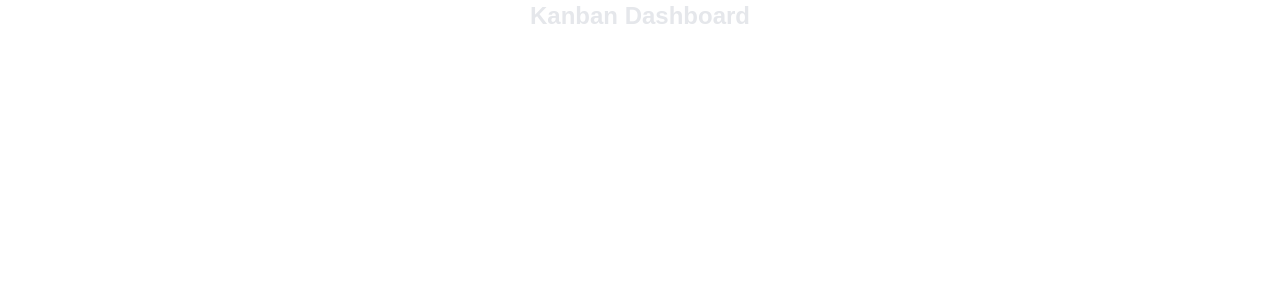
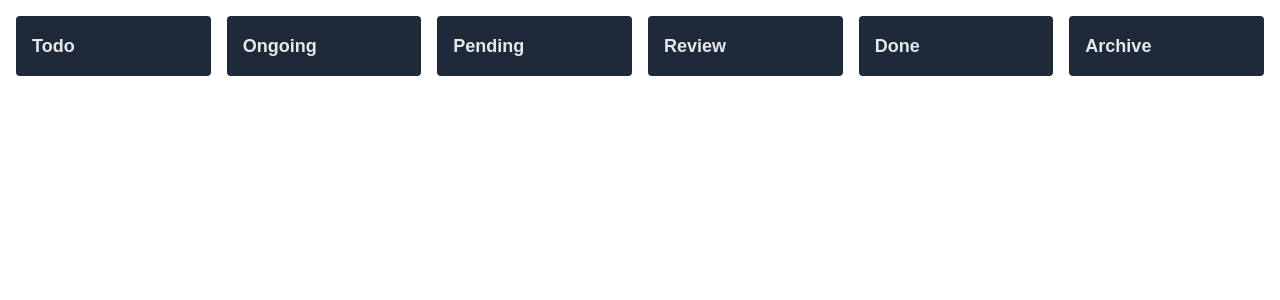
Before and after one commit to andy012732/second-brain-ui, a Next.js app: page /kanban in a window 1280 px wide. Shown: the top 300 px of the page. Built offline with nearby package versions, Linux system fonts and the light colour scheme.

Commit message:
建立 Kanban 頁面看板欄位 UI

```diff
--- a/app/kanban/page.tsx
+++ b/app/kanban/page.tsx
@@ -4,8 +4,25 @@ import React from 'react';
 
 export default function Kanban() {
   return (
-    <div className="flex items-center justify-center h-full">
-      <h1 className="text-2xl font-bold text-gray-200">Kanban Dashboard</h1>
+    <div className="flex h-full p-4 space-x-4">
+      <div className="w-1/6 bg-gray-800 rounded p-4">
+        <h2 className="font-bold text-lg text-gray-200">Todo</h2>
+      </div>
+      <div className="w-1/6 bg-gray-800 rounded p-4">
+        <h2 className="font-bold text-lg text-gray-200">Ongoing</h2>
+      </div>
+      <div className="w-1/6 bg-gray-800 rounded p-4">
+        <h2 className="font-bold text-lg text-gray-200">Pending</h2>
+      </div>
+      <div className="w-1/6 bg-gray-800 rounded p-4">
+        <h2 className="font-bold text-lg text-gray-200">Review</h2>
+      </div>
+      <div className="w-1/6 bg-gray-800 rounded p-4">
+        <h2 className="font-bold text-lg text-gray-200">Done</h2>
+      </div>
+      <div className="w-1/6 bg-gray-800 rounded p-4">
+        <h2 className="font-bold text-lg text-gray-200">Archive</h2>
+      </div>
     </div>
   );
 }
```
